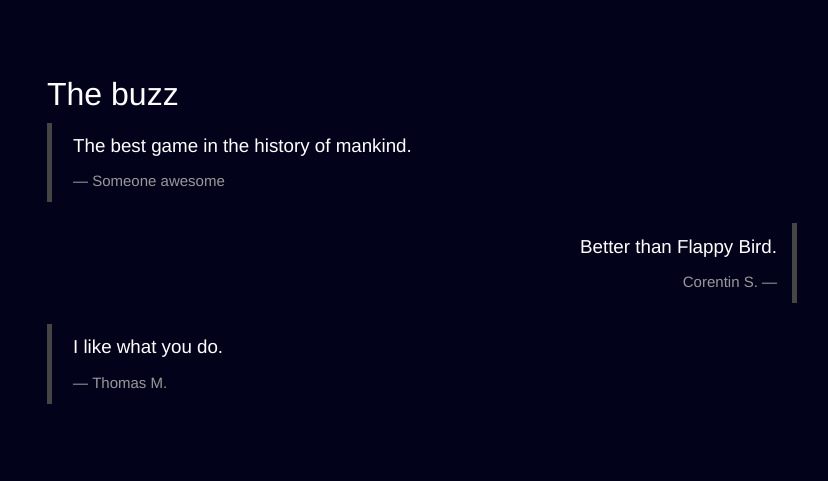
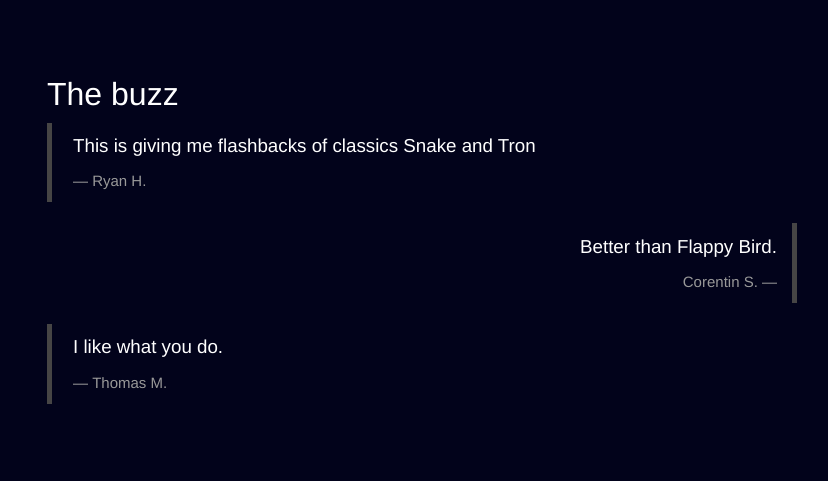
Before and after one commit to cosmith/linathegame.com, a plain HTML site: page index.html in a window 1280 px wide. Shown: the part 1244-1725 px from the top of the page, without its empty margins (218-1046 px from the left). Drawn offline with nearby package versions, Linux system fonts and the light colour scheme.

Commit message:
Update quotes

```diff
--- a/index.html
+++ b/index.html
@@ -89,8 +89,8 @@
                 <div class="section" id="quotes">
                     <h2>The buzz</h2>
                     <blockquote>
-                        <p>The best game in the history of mankind.</p>
-                        <footer>Someone awesome</footer>
+                        <p>This is giving me flashbacks of classics Snake and Tron</p>
+                        <footer>Ryan H.</footer>
                     </blockquote>
 
                     <blockquote class="blockquote-reverse">
```
